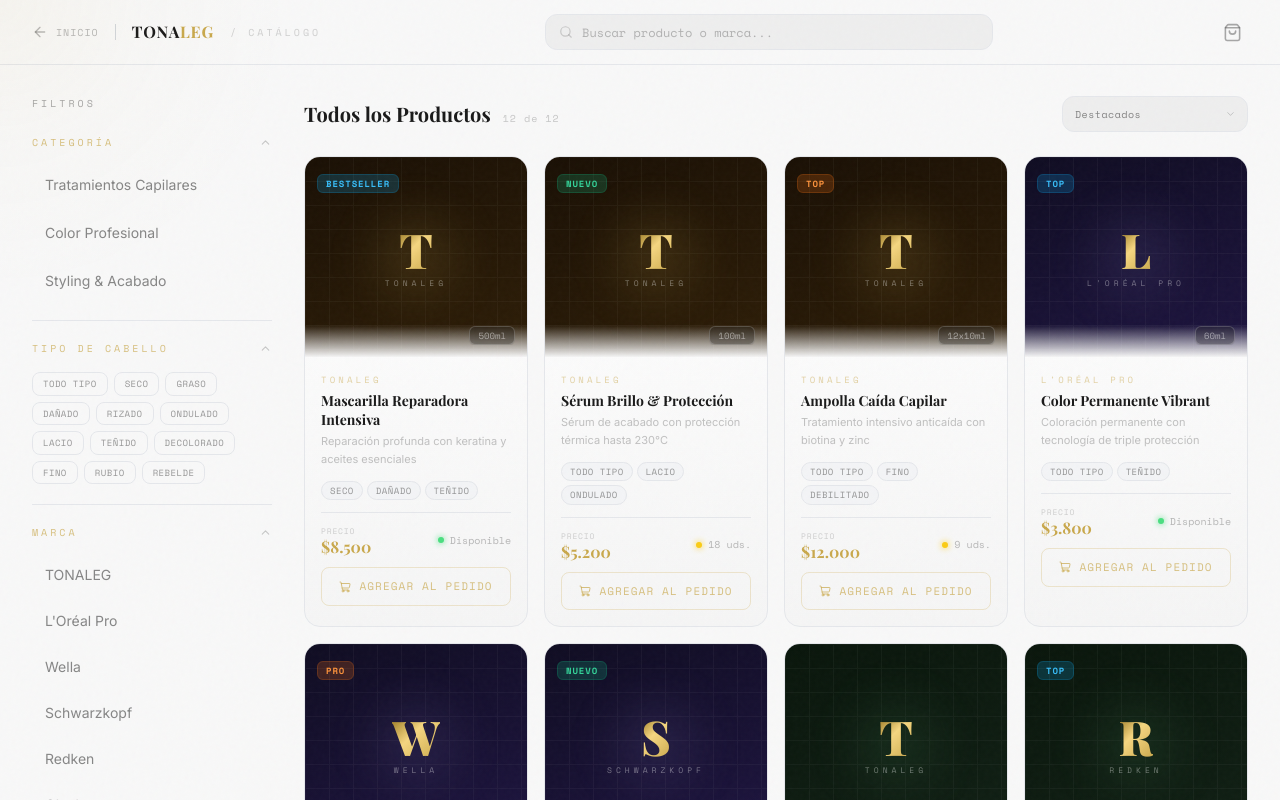
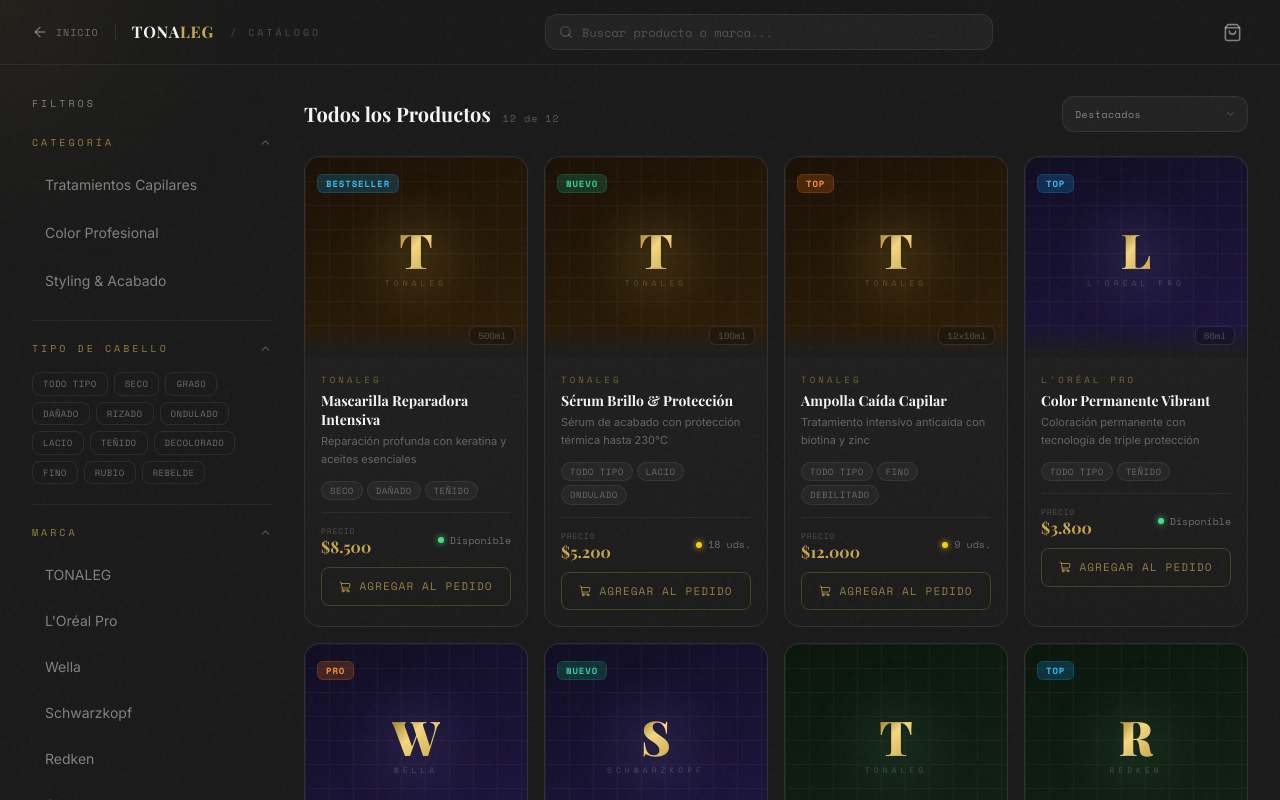
Before and after one commit to Nacho234/Distribuidora, a React (Vite) app: page /productos in a window 1280 px wide. Shown: the top 800 px of the page. Built offline with nearby package versions, Linux system fonts and the light colour scheme; a web font is replaced by a local one.

Commit message:
Cambiar negro puro a gris oscuro suave
Reemplaza los fondos negros (#0A0A0A / #0f0f0f) por grises oscuros
(#1A1A1A / #1F1F1F / #252525) para un aspecto más suave y moderno,
manteniendo todo el diseño original intacto.

```diff
--- a/src/components/layout/Footer.tsx
+++ b/src/components/layout/Footer.tsx
@@ -52,7 +52,7 @@
           </div>
           <motion.button
             onClick={() => scrollTo('#contact')}
-            className="flex-shrink-0 px-8 py-3 border border-gold text-gold font-mono text-sm tracking-widest uppercase hover:bg-gold hover:text-[#1A1A1A] transition-all duration-300 rounded-xl font-bold"
+            className="flex-shrink-0 px-8 py-3 border border-gold text-gold font-mono text-sm tracking-widest uppercase hover:bg-gold hover:text-obsidian transition-all duration-300 rounded-xl font-bold"
             whileHover={{ scale: 1.04, boxShadow: '0 0 30px rgba(201,168,76,0.3)' }}
             whileTap={{ scale: 0.97 }}
           >
--- a/src/components/layout/Navbar.tsx
+++ b/src/components/layout/Navbar.tsx
@@ -101,7 +101,7 @@
                     initial={{ scale: 0 }}
                     animate={{ scale: 1 }}
                     exit={{ scale: 0 }}
-                    className="absolute -top-1 -right-1 bg-gold text-[#1A1A1A] text-[10px] font-bold font-mono w-4.5 h-4.5 min-w-[18px] min-h-[18px] rounded-full flex items-center justify-center leading-none px-1"
+                    className="absolute -top-1 -right-1 bg-gold text-obsidian text-[10px] font-bold font-mono w-4.5 h-4.5 min-w-[18px] min-h-[18px] rounded-full flex items-center justify-center leading-none px-1"
                   >
                     {count}
                   </motion.span>
@@ -112,7 +112,7 @@
             {/* CTA Button */}
             <motion.button
               onClick={() => scrollTo('#contact')}
-              className="hidden md:flex items-center gap-2 px-6 py-2.5 border border-gold text-gold text-sm font-mono tracking-widest uppercase hover:bg-gold hover:text-[#1A1A1A] transition-all duration-300"
+              className="hidden md:flex items-center gap-2 px-6 py-2.5 border border-gold text-gold text-sm font-mono tracking-widest uppercase hover:bg-gold hover:text-obsidian transition-all duration-300"
               initial={{ opacity: 0 }}
               animate={{ opacity: 1 }}
               transition={{ delay: 0.7 }}
@@ -170,7 +170,7 @@
             </motion.button>
             <motion.button
               onClick={() => scrollTo('#contact')}
-              className="mt-4 px-10 py-3 bg-gold text-[#1A1A1A] font-mono tracking-widest uppercase text-sm font-bold"
+              className="mt-4 px-10 py-3 bg-gold text-obsidian font-mono tracking-widest uppercase text-sm font-bold"
               initial={{ opacity: 0 }}
               animate={{ opacity: 1 }}
               transition={{ delay: 0.4 }}
--- a/src/components/sections/Brands.tsx
+++ b/src/components/sections/Brands.tsx
@@ -83,7 +83,7 @@
         <div className="marquee-track">
           {marqueeLogos.map((logo, i) => (
             <span key={i} className="inline-flex items-center gap-8 mx-10">
-              <span className="font-display font-bold text-2xl md:text-3xl text-platinum/30 hover:text-gold/70 transition-all duration-500 whitespace-nowrap tracking-[0.2em]">
+              <span className="font-display font-bold text-2xl md:text-3xl text-platinum/15 hover:text-gold/70 transition-all duration-500 whitespace-nowrap tracking-[0.2em]">
                 {logo}
               </span>
               <span className="text-gold/20 text-lg">◆</span>
--- a/src/components/sections/Hero.tsx
+++ b/src/components/sections/Hero.tsx
@@ -68,7 +68,7 @@
             backgroundImage: 'url(https://res.cloudinary.com/deyt2fnfa/image/upload/v1776148680/upscaled_4x_e2k48w.jpg)',
             backgroundSize: 'cover',
             backgroundPosition: 'center',
-            opacity: 0.25,
+            opacity: 0.45,
             maskImage: 'linear-gradient(to right, rgba(0,0,0,0.03) 0%, rgba(0,0,0,0.2) 50%, rgba(0,0,0,0.45) 100%)',
             WebkitMaskImage: 'linear-gradient(to right, rgba(0,0,0,0.03) 0%, rgba(0,0,0,0.2) 50%, rgba(0,0,0,0.45) 100%)',
           }}
--- a/src/components/sections/Products.tsx
+++ b/src/components/sections/Products.tsx
@@ -326,7 +326,7 @@
           </p>
           <motion.button
             onClick={() => document.querySelector('#contact')?.scrollIntoView({ behavior: 'smooth' })}
-            className="btn-gold px-12 py-4 text-[#1A1A1A] font-mono text-sm tracking-widest uppercase font-bold rounded-xl"
+            className="btn-gold px-12 py-4 text-obsidian font-mono text-sm tracking-widest uppercase font-bold rounded-xl"
             whileHover={{ scale: 1.05 }}
             whileTap={{ scale: 0.97 }}
           >
--- a/src/components/ui/CartDrawer.tsx
+++ b/src/components/ui/CartDrawer.tsx
@@ -23,7 +23,7 @@
             animate={{ opacity: 1 }}
             exit={{ opacity: 0 }}
             onClick={() => setOpen(false)}
-            className="fixed inset-0 bg-black/50 backdrop-blur-sm z-[9994]"
+            className="fixed inset-0 bg-obsidian/70 backdrop-blur-sm z-[9994]"
           />
         )}
       </AnimatePresence>
@@ -44,7 +44,7 @@
                 <ShoppingBag size={20} className="text-gold" />
                 <span className="font-display font-bold text-pearl text-lg">Mi Pedido</span>
                 {count > 0 && (
-                  <span className="bg-gold text-[#1A1A1A] text-xs font-bold font-mono px-2 py-0.5 rounded-full">
+                  <span className="bg-gold text-obsidian text-xs font-bold font-mono px-2 py-0.5 rounded-full">
                     {count}
                   </span>
                 )}
--- a/src/data/products.ts
+++ b/src/data/products.ts
@@ -30,7 +30,7 @@
     description: 'Máscaras, serums, aceites y ampollas para restaurar y fortalecer el cabello desde las raíces.',
     icon: '✦',
     count: 87,
-    gradient: 'from-[#fff8f0] to-[#fef0dc]',
+    gradient: 'from-[#1a0e05] to-[#2d1a08]',
   },
   {
     id: 'color',
@@ -38,7 +38,7 @@
     description: 'Coloración, decoloración, oxidantes y toners para resultados perfectos y duraderos.',
     icon: '◈',
     count: 124,
-    gradient: 'from-[#f4f0ff] to-[#ebe5ff]',
+    gradient: 'from-[#0d0a1a] to-[#1a1033]',
   },
   {
     id: 'styling',
@@ -46,7 +46,7 @@
     description: 'Lacas, ceras, cremas y productos de acabado para crear looks únicos y profesionales.',
     icon: '❋',
     count: 63,
-    gradient: 'from-[#f0fff4] to-[#e5f5e8]',
+    gradient: 'from-[#0a1a0e] to-[#0d2614]',
   },
 ]
 
--- a/src/index.css
+++ b/src/index.css
@@ -6,10 +6,10 @@
   --gold: #C9A84C;
   --gold-light: #F5D680;
   --gold-dark: #8B6914;
-  --obsidian: #FFFFFF;
-  --charcoal: #F0F0F0;
-  --charcoal-light: #F8F8F8;
-  --smoke: #D0D0D0;
+  --obsidian: #1A1A1A;
+  --charcoal: #1F1F1F;
+  --charcoal-light: #252525;
+  --smoke: #383838;
 }
 
 * {
@@ -24,7 +24,7 @@
 body {
   margin: 0;
   background-color: var(--obsidian);
-  color: #1A1A1A;
+  color: #E8E8E8;
   font-family: 'Inter', sans-serif;
   overflow-x: hidden;
 }
@@ -89,10 +89,10 @@
 
 /* Glass */
 .glass {
-  background: rgba(255,255,255,0.88);
+  background: rgba(26,26,26,0.85);
   backdrop-filter: blur(20px);
   -webkit-backdrop-filter: blur(20px);
-  border: 1px solid rgba(201,168,76,0.2);
+  border: 1px solid rgba(201,168,76,0.15);
   border-radius: 16px;
 }
 
@@ -176,5 +176,5 @@
   box-shadow:
     0 0 0 1px rgba(201,168,76,0.08),
     0 8px 40px rgba(201,168,76,0.12),
-    0 2px 12px rgba(0,0,0,0.08);
+    0 2px 12px rgba(0,0,0,0.4);
 }
--- a/src/pages/ProductsPage.tsx
+++ b/src/pages/ProductsPage.tsx
@@ -38,7 +38,7 @@
       className={`w-full py-2.5 font-mono text-[11px] tracking-widest uppercase rounded-lg flex items-center justify-center gap-2 transition-all duration-300 ${
         added
           ? 'bg-green-500/15 border border-green-500/30 text-green-400'
-          : 'bg-transparent border border-gold/25 text-gold/70 hover:border-gold hover:bg-gold hover:text-[#1A1A1A]'
+          : 'bg-transparent border border-gold/25 text-gold/70 hover:border-gold hover:bg-gold hover:text-obsidian'
       }`}
       whileHover={added ? {} : { scale: 1.02 }}
       whileTap={{ scale: 0.97 }}
@@ -53,7 +53,7 @@
 function FilterSection({ title, children, defaultOpen = true }: { title: string; children: React.ReactNode; defaultOpen?: boolean }) {
   const [open, setOpen] = useState(defaultOpen)
   return (
-    <div className="pb-5 mb-5 border-b border-gray-200">
+    <div className="pb-5 mb-5 border-b border-white/[0.06]">
       <button onClick={() => setOpen(!open)} className="flex items-center justify-between w-full mb-4">
         <span className="font-mono text-[10px] tracking-[0.3em] uppercase text-gold/70">{title}</span>
         {open ? <ChevronUp size={13} className="text-platinum/30" /> : <ChevronDown size={13} className="text-platinum/30" />}
@@ -88,9 +88,9 @@
       animate={{ opacity: 1, y: 0 }}
       exit={{ opacity: 0, scale: 0.97 }}
       transition={{ duration: 0.3, delay: (index % 12) * 0.03 }}
-      className="group relative rounded-2xl overflow-hidden border border-gray-200 hover:border-gold/30 transition-all duration-500 flex flex-col"
-      style={{ background: 'linear-gradient(180deg, #FFFFFF 0%, #F5F5F5 100%)' }}
-      whileHover={{ y: -5, boxShadow: '0 20px 60px rgba(0,0,0,0.08), 0 0 0 1px rgba(201,168,76,0.2)' }}
+      className="group relative rounded-2xl overflow-hidden border border-white/[0.07] hover:border-gold/30 transition-all duration-500 flex flex-col"
+      style={{ background: 'linear-gradient(180deg, #222222 0%, #1c1c1c 100%)' }}
+      whileHover={{ y: -5, boxShadow: '0 20px 60px rgba(0,0,0,0.5), 0 0 0 1px rgba(201,168,76,0.15)' }}
     >
       {/* Image area */}
       <div className="relative overflow-hidden" style={{ height: 'clamp(200px, 28vw, 180px)', background: colors.bg }}>
@@ -124,7 +124,7 @@
           >
             {product.brand.charAt(0)}
           </span>
-          <span className="font-mono text-[8px] tracking-[0.5em] uppercase text-white/40">{product.brand}</span>
+          <span className="font-mono text-[8px] tracking-[0.5em] uppercase text-white/20">{product.brand}</span>
         </div>
 
         {/* Top-left badge */}
@@ -145,12 +145,12 @@
         )}
 
         {/* Volume — bottom right */}
-        <span className="absolute bottom-3 right-3 z-20 font-mono text-[9px] text-white/50 border border-white/20 px-2 py-0.5 rounded-md bg-black/25 backdrop-blur-sm">
+        <span className="absolute bottom-3 right-3 z-20 font-mono text-[9px] text-white/25 border border-white/10 px-2 py-0.5 rounded-md bg-black/20 backdrop-blur-sm">
           {product.volume}
         </span>
 
         {/* Bottom fade into card */}
-        <div className="absolute bottom-0 left-0 right-0 h-8 bg-gradient-to-t from-[#F5F5F5] to-transparent" />
+        <div className="absolute bottom-0 left-0 right-0 h-8 bg-gradient-to-t from-[#1c1c1c] to-transparent" />
       </div>
 
       {/* Content */}
@@ -165,14 +165,14 @@
         {/* Hair type chips */}
         <div className="flex flex-wrap gap-1">
           {product.hairTypes.slice(0, 3).map(h => (
-            <span key={h} className="font-mono text-[9px] tracking-wider uppercase px-2 py-0.5 rounded-full bg-gray-100 border border-gray-200 text-platinum/60">
+            <span key={h} className="font-mono text-[9px] tracking-wider uppercase px-2 py-0.5 rounded-full bg-white/[0.04] border border-white/[0.07] text-platinum/35">
               {h}
             </span>
           ))}
         </div>
 
         {/* Divider */}
-        <div className="h-px bg-gray-200" />
+        <div className="h-px bg-white/[0.06]" />
 
         {/* Price + stock */}
         <div className="flex items-center justify-between">
@@ -247,7 +247,7 @@
               className={`w-full flex items-center justify-between px-3 py-2 rounded-xl text-left transition-all duration-200 ${
                 selectedCategories.includes(cat.id)
                   ? 'bg-gold/10 border border-gold/30 text-pearl'
-                  : 'border border-transparent hover:border-gray-300 text-platinum/70 hover:text-pearl'
+                  : 'border border-transparent hover:border-white/10 text-platinum/50 hover:text-platinum'
               }`}
             >
               <span className="text-sm">{cat.name}</span>
@@ -266,7 +266,7 @@
               className={`px-2.5 py-1 rounded-lg font-mono text-[9px] tracking-wider uppercase border transition-all duration-200 ${
                 selectedHairTypes.includes(type)
                   ? 'bg-gold/15 border-gold/40 text-gold font-bold'
-                  : 'border-gray-200 text-platinum/60 hover:border-gray-400 hover:text-platinum'
+                  : 'border-white/[0.08] text-platinum/40 hover:border-white/20 hover:text-platinum/70'
               }`}
             >
               {type}
@@ -284,7 +284,7 @@
               className={`w-full flex items-center justify-between px-3 py-2 rounded-xl text-left transition-all duration-200 ${
                 selectedBrands.includes(brand)
                   ? 'bg-gold/10 border border-gold/30 text-pearl'
-                  : 'border border-transparent hover:border-gray-300 text-platinum/70 hover:text-pearl'
+                  : 'border border-transparent hover:border-white/10 text-platinum/50 hover:text-platinum'
               }`}
             >
               <span className="text-sm">{brand}</span>
@@ -312,7 +312,7 @@
       {activeFilters > 0 && (
         <button
           onClick={clearAll}
-          className="w-full py-2.5 border border-gray-200 text-platinum/60 hover:text-red-400 hover:border-red-500/30 font-mono text-[10px] tracking-widest uppercase rounded-xl transition-all"
+          className="w-full py-2.5 border border-white/10 text-platinum/40 hover:text-red-400 hover:border-red-500/20 font-mono text-[10px] tracking-widest uppercase rounded-xl transition-all"
         >
           Limpiar todos los filtros
         </button>
@@ -321,10 +321,10 @@
   )
 
   return (
-    <div className="min-h-screen bg-[#F8F8F8]">
+    <div className="min-h-screen bg-[#1a1a1a]">
       {/* Navbar */}
-      <header className="fixed top-0 left-0 right-0 z-50 border-b border-gray-200"
-        style={{ background: 'rgba(248,248,248,0.95)', backdropFilter: 'blur(20px)' }}>
+      <header className="fixed top-0 left-0 right-0 z-50 border-b border-white/[0.07]"
+        style={{ background: 'rgba(26,26,26,0.92)', backdropFilter: 'blur(20px)' }}>
         <div className="max-w-screen-2xl mx-auto px-4 md:px-8 h-16 flex items-center gap-4">
           {/* Back */}
           <button
@@ -335,7 +335,7 @@
             <span className="hidden sm:inline font-mono text-[10px] tracking-widest uppercase">Inicio</span>
           </button>
 
-          <div className="w-px h-4 bg-gray-300 flex-shrink-0" />
+          <div className="w-px h-4 bg-white/10 flex-shrink-0" />
 
           <span className="font-display font-bold text-pearl text-base flex-shrink-0 tracking-wider">
             TONA<span className="text-gold">LEG</span>
@@ -353,8 +353,8 @@
               placeholder="Buscar producto o marca..."
               value={search}
               onChange={e => setSearch(e.target.value)}
-              className="w-full h-9 rounded-xl pl-9 pr-8 text-xs text-pearl placeholder-platinum/40 focus:outline-none font-mono border border-gray-200 focus:border-gold/30 transition-colors"
-              style={{ background: 'rgba(0,0,0,0.04)' }}
+              className="w-full h-9 rounded-xl pl-9 pr-8 text-xs text-pearl placeholder-platinum/25 focus:outline-none font-mono border border-white/[0.08] focus:border-gold/30 transition-colors"
+              style={{ background: 'rgba(255,255,255,0.04)' }}
             />
             {search && (
               <button onClick={() => setSearch('')} className="absolute right-3 top-1/2 -translate-y-1/2 text-platinum/25 hover:text-gold transition-colors">
@@ -370,7 +370,7 @@
           >
             <SlidersHorizontal size={18} />
             {activeFilters > 0 && (
-              <span className="absolute -top-0.5 -right-0.5 w-4 h-4 bg-gold rounded-full text-[#1A1A1A] text-[9px] font-bold flex items-center justify-center">
+              <span className="absolute -top-0.5 -right-0.5 w-4 h-4 bg-gold rounded-full text-obsidian text-[9px] font-bold flex items-center justify-center">
                 {activeFilters}
               </span>
             )}
@@ -388,7 +388,7 @@
                   initial={{ scale: 0 }}
                   animate={{ scale: 1 }}
                   exit={{ scale: 0 }}
-                  className="absolute -top-0.5 -right-0.5 w-4 h-4 bg-gold rounded-full text-[#1A1A1A] text-[9px] font-bold flex items-center justify-center"
+                  className="absolute -top-0.5 -right-0.5 w-4 h-4 bg-gold rounded-full text-obsidian text-[9px] font-bold flex items-center justify-center"
                 >
                   {count}
                 </motion.span>
@@ -426,8 +426,8 @@
               <motion.div
                 initial={{ x: '-100%' }} animate={{ x: 0 }} exit={{ x: '-100%' }}
                 transition={{ type: 'spring', stiffness: 300, damping: 35 }}
-                className="fixed top-0 left-0 h-full w-72 z-50 p-6 overflow-y-auto md:hidden border-r border-gray-200"
-                style={{ background: '#F8F8F8' }}
+                className="fixed top-0 left-0 h-full w-72 z-50 p-6 overflow-y-auto md:hidden border-r border-white/[0.07]"
+                style={{ background: '#1a1a1a' }}
               >
                 <div className="flex items-center justify-between mb-6">
                   <span className="font-mono text-[10px] tracking-[0.3em] uppercase text-platinum/50">Filtros</span>
@@ -458,11 +458,11 @@
               <select
                 value={sort}
                 onChange={e => setSort(e.target.value)}
-                className="h-9 rounded-xl px-3 pr-8 font-mono text-[10px] tracking-wider text-platinum/70 focus:outline-none appearance-none cursor-pointer border border-gray-200 focus:border-gold/30 transition-colors"
-                style={{ background: 'rgba(0,0,0,0.04)' }}
+                className="h-9 rounded-xl px-3 pr-8 font-mono text-[10px] tracking-wider text-platinum/50 focus:outline-none appearance-none cursor-pointer border border-white/[0.08] focus:border-gold/30 transition-colors"
+                style={{ background: 'rgba(255,255,255,0.04)' }}
               >
                 {SORT_OPTIONS.map(o => (
-                  <option key={o.value} value={o.value} style={{ background: '#F5F5F5' }}>{o.label}</option>
+                  <option key={o.value} value={o.value} style={{ background: '#1a1a1a' }}>{o.label}</option>
                 ))}
               </select>
               <ChevronDown size={11} className="absolute right-3 top-1/2 -translate-y-1/2 text-platinum/30 pointer-events-none" />
@@ -496,7 +496,7 @@
           {/* Grid */}
           {filtered.length === 0 ? (
             <div className="flex flex-col items-center justify-center py-40 gap-4">
-              <Search size={40} className="text-gray-300" />
+              <Search size={40} className="text-white/10" />
               <p className="font-mono text-[11px] tracking-widest uppercase text-platinum/25">Sin resultados</p>
               <button onClick={clearAll} className="font-mono text-[10px] tracking-widest uppercase text-gold/60 hover:text-gold border-b border-gold/20 hover:border-gold pb-0.5 transition-all">
                 Limpiar filtros
--- a/tailwind.config.js
+++ b/tailwind.config.js
@@ -9,14 +9,14 @@
           DEFAULT: '#C9A84C',
           dark: '#8B6914',
         },
-        obsidian: '#FFFFFF',
+        obsidian: '#1A1A1A',
         charcoal: {
-          light: '#F8F8F8',
-          DEFAULT: '#F0F0F0',
+          light: '#252525',
+          DEFAULT: '#1F1F1F',
         },
-        smoke: '#D0D0D0',
-        platinum: '#555555',
-        pearl: '#1A1A1A',
+        smoke: '#383838',
+        platinum: '#E8E8E8',
+        pearl: '#F5F5F5',
       },
       fontFamily: {
         display: ['"Playfair Display"', 'serif'],
@@ -26,7 +26,7 @@
       backgroundImage: {
         'gold-gradient': 'linear-gradient(135deg, #C9A84C 0%, #F5D680 50%, #8B6914 100%)',
         'gold-gradient-h': 'linear-gradient(90deg, #8B6914 0%, #C9A84C 50%, #F5D680 100%)',
-        'dark-gradient': 'linear-gradient(180deg, #FFFFFF 0%, #F0F0F0 100%)',
+        'dark-gradient': 'linear-gradient(180deg, #1A1A1A 0%, #1F1F1F 100%)',
       },
       animation: {
         marquee: 'marquee 35s linear infinite',
```
Also changed, not shown: src/components/sections/Contact.tsx (+5 -5 lines).
